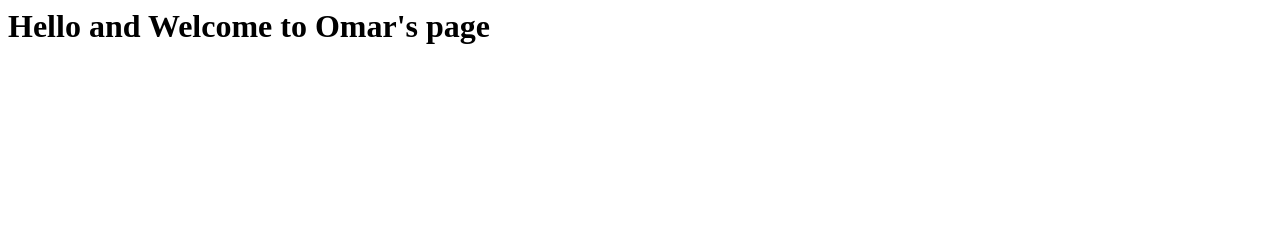
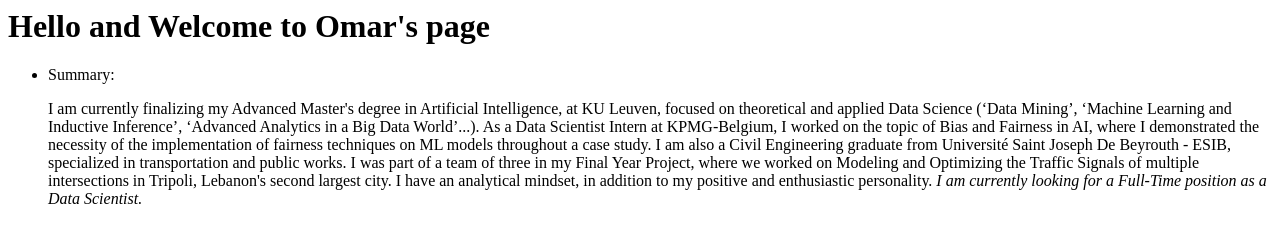
Before and after one commit to omarbak/mywebpage, a plain HTML site: page index.html in a window 1280 px wide. Drawn offline with Linux system fonts and the light colour scheme.

Commit message:
Include summary

```diff
--- a/index.html
+++ b/index.html
@@ -1 +1,17 @@
 <h1> Hello and Welcome to Omar's page </h1>
+<ul>
+  <li> Summary: </li>
+  <p>
+I am currently finalizing my Advanced Master's degree in Artificial Intelligence, at KU Leuven, focused on theoretical and applied Data Science (‘Data Mining’, ‘Machine Learning and Inductive Inference’, ‘Advanced Analytics in a Big Data World’...).
+
+As a Data Scientist Intern at KPMG-Belgium, I worked on the topic of Bias and Fairness in AI, where I demonstrated the necessity of the implementation of fairness techniques on ML models throughout a case study.
+
+I am also a Civil Engineering graduate from Université Saint Joseph De Beyrouth - ESIB, specialized in transportation and public works.
+I was part of a team of three in my Final Year Project, where we worked on Modeling and Optimizing the Traffic Signals of multiple intersections in Tripoli, Lebanon's second largest city.
+
+I have an analytical mindset, in addition to my positive and enthusiastic personality.
+    <em>I am currently looking for a Full-Time position as a Data Scientist.</em>
+  </p>
+
+
+</ul>
```
